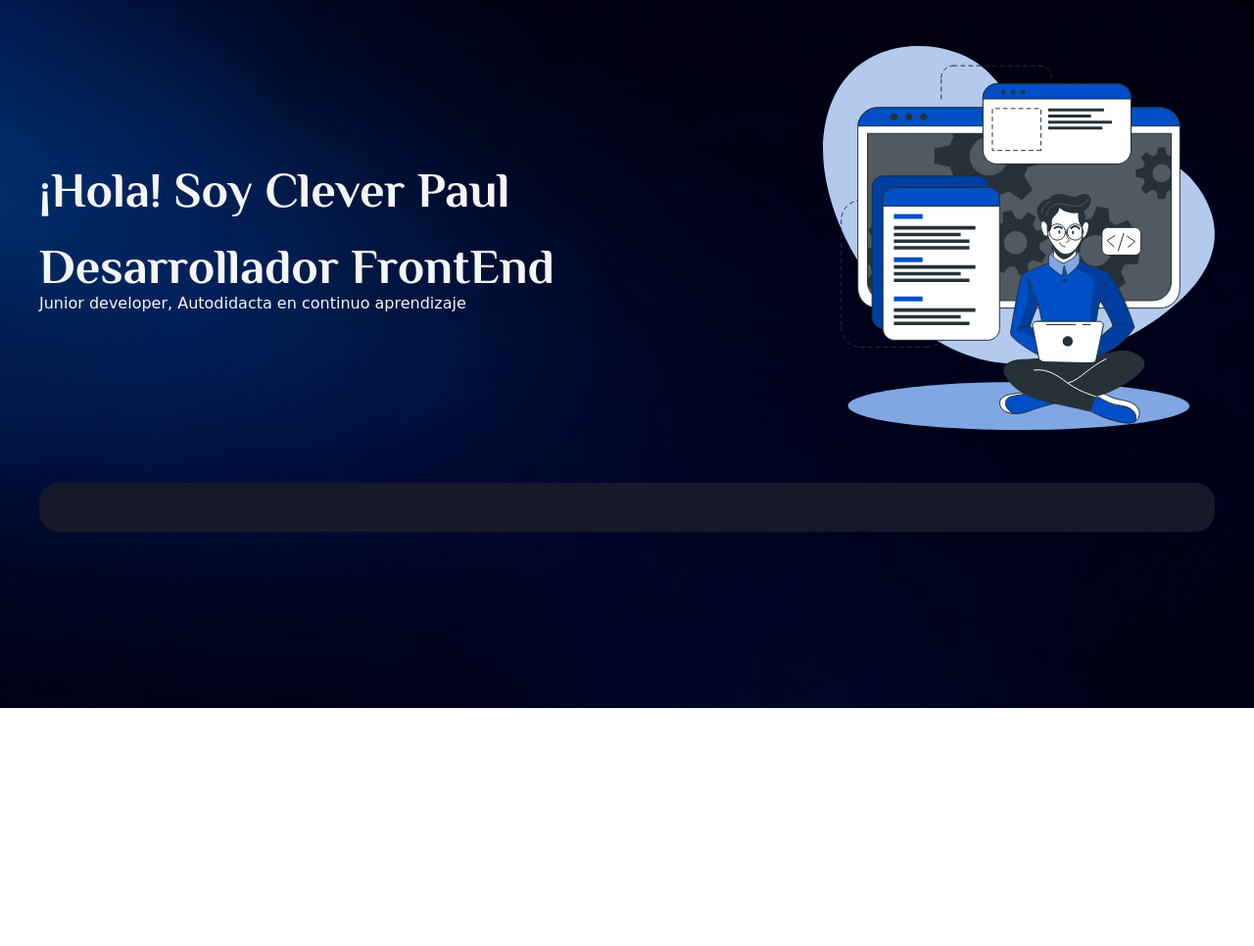
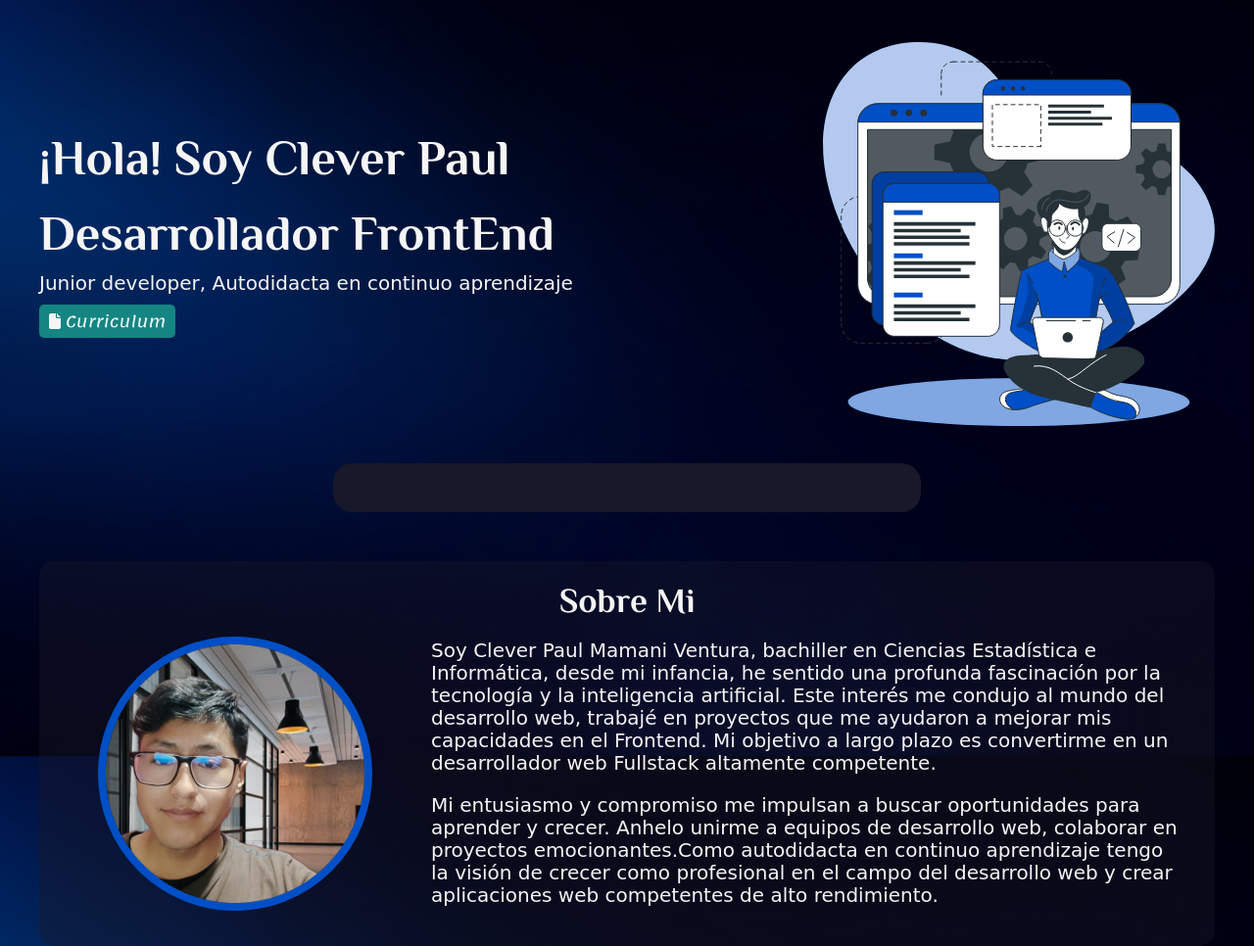
Before and after one commit to Clever-paul/Portafolio-web, a plain HTML site: page index.html in a window 1280 px wide. Shown: the part 77-1043 px from the top of the page at 98% size. Before the commit the page ends 800 px from the top, so only its background shows below. Drawn offline with Linux system fonts and the light colour scheme; a web font is replaced by a local one.

Commit message:
agregado de la seccion about(html, css)

```diff
--- a/css/app.css
+++ b/css/app.css
@@ -60,8 +60,11 @@ a{
 
 img {
     max-width: 100%;
+    display: block;
 }
-
+p{
+    font-size: 2rem;
+}
 /* utilidades */
 [class*="contenedor"]{
     max-width: 120rem;
@@ -69,15 +72,17 @@ img {
     width: 95%;
 }
 
-/* [class*="heading"]{
+[class*="heading"]{
+    font-family: var(--fuenteSecundaria);
     font-size: 4rem ;
     text-align: center;
     font-weight: 700;
-    color: var(--primary);
-    margin: 5rem 0;
-} */
+}
 
 /* header */
+.header{
+    margin-bottom: 5rem;
+}
 .header-logo{
     height: 7rem;
     width: auto;
@@ -97,7 +102,7 @@ img {
 }
 @media (min-width: 768px) {
     .header-contenido{
-        height: 40rem;
+        height: 38rem;
         grid-template-columns: repeat(3, 1fr);
 
     }
@@ -131,17 +136,79 @@ img {
         margin: 0;
     }
 }
+/* efecto maquina de escribir  */
+
+
 .header-titulo span{
     display: block;
     padding-bottom: 2rem;
 }
 .header-texto{
-    margin: 0;
+    margin: 1rem 0;
 }
-
+.header-cvbtn{
+    display: inline-block;
+    padding: .8rem 1rem;
+    background-color: #148582;
+    border-radius: 5px;
+    color: #f5f5f5;
+    font-family: var(--fuenteDiseño);
+    font-weight: 400;
+}
 .header-navegacion{
     height: 5rem;
     width: 100%;
     border-radius: 2rem;
     background-color: var(--Secundario);
+
 }
+@media (min-width: 768px) {
+    .header-navegacion{
+        width: 50%;
+        margin: 0 auto;
+    }
+}
+
+
+
+
+/* section about */
+.about{
+    background-color: rgba(23, 24, 42, 0.4);
+    border-radius: 1.5rem;
+    padding: 2rem 0;
+}
+.about-heading h2{
+    margin: 0;
+
+}
+.about-contenido{
+    display: grid;
+}
+@media (min-width: 768px) {
+    .about-contenido{
+        grid-template-columns: repeat(3, 1fr);
+        align-items: center;
+    }
+}
+.about-imagen{
+    margin: 0 auto;
+    width: 70%;
+    height: auto;
+    border-radius: 50%;
+    border: .8rem var(--primario) solid;
+    text-align: end;
+}
+
+.about-imagen img{
+    width: 100%;
+    height: 100%;
+   object-fit: cover;
+}
+
+@media (min-width: 768px) {
+    .about-texto{
+        grid-column: 2 / 4;
+        padding-right: 3rem;
+    }
+}
--- a/index.html
+++ b/index.html
@@ -10,6 +10,9 @@
     <link rel="preconnect" href="https://fonts.gstatic.com" crossorigin>
     <link href="https://fonts.googleapis.com/css2?family=Lemonada:wght@400;700&family=Nixie+One&family=Philosopher:wght@400;700&display=swap" rel="stylesheet">
 
+
+    <link rel="stylesheet" href="https://cdnjs.cloudflare.com/ajax/libs/font-awesome/6.4.2/css/all.min.css">
+
     <link rel="stylesheet" href="css/normalize.css">
     <link rel="stylesheet" href="css/app.css">
 </head>
@@ -21,12 +24,33 @@
         <div class="header-contenido">
             <img class="header-imagen" src="img/imagen.svg" alt="imagen significativa">
             <div class="header-presentacion">
-                <h1 class="header-titulo"><span>¡Hola! Soy Clever Paul</span>Desarrollador FrontEnd</h1>
+                <h1 class="header-titulo"><span class="texto-maquina">¡Hola! Soy Clever Paul</span>Desarrollador FrontEnd</h1>
                 <p class="header-texto">Junior developer, Autodidacta en continuo aprendizaje</p>
+                <a class="header-cvbtn" href="#"><i class="fa-solid fa-file"></i> Curriculum</a>
             </div>
+
         </div>
         <nav class="header-navegacion">
         </nav>
     </header>
+    <section class="about about-contenedor">
+        <div class="about-heading">
+            <h2>Sobre Mi</h2>
+        </div>
+        <div class="about-contenido">
+            <div class="about-imagen">
+                <img src="img/foto_perfil.png" alt="foto de perfil">
+            </div>
+            <div class="about-texto">
+                <p>Soy Clever Paul Mamani Ventura, bachiller en Ciencias Estadística e Informática, desde mi infancia, he sentido una profunda fascinación por la tecnología y la inteligencia artificial. Este interés me condujo al mundo del desarrollo web, trabajé en proyectos que me ayudaron a mejorar mis capacidades en el Frontend. Mi objetivo a largo plazo es convertirme en un desarrollador web Fullstack altamente competente.</p>
+                <p>Mi entusiasmo y compromiso me impulsan a buscar oportunidades para aprender y crecer. Anhelo unirme a equipos de desarrollo web, colaborar en proyectos emocionantes.Como autodidacta en continuo aprendizaje tengo la visión de crecer como profesional en el campo del desarrollo web y crear aplicaciones web competentes de alto rendimiento.</p>
+            </div>
+        </div>
+    </section>
+
+
+
+
+    <script src="js/app.js"></script>
 </body>
 </html>
```
Also changed, not shown: js/app.js (added, +21 -0 lines).
